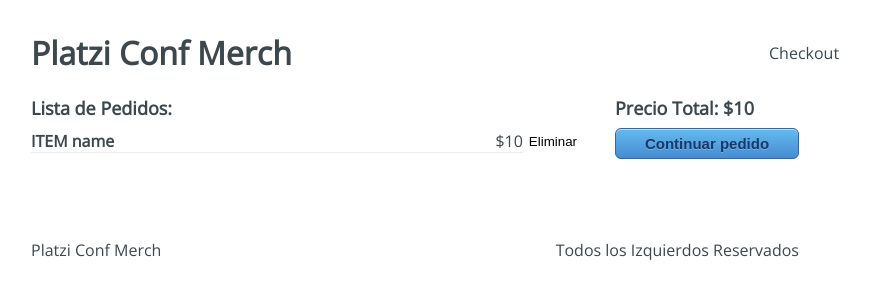
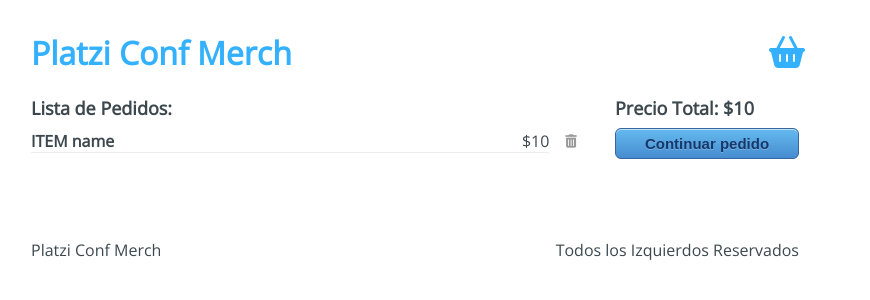
Before and after one commit to gomezjhon1022/platzi-conf-store, a React app: page /checkout in a window 1280 px wide. Shown: the top 300 px of the page, without its empty margins (225-1095 px from the left). Built offline with nearby package versions, Linux system fonts and the light colour scheme.

Commit message:
Añadir íconos y conexión con React Router

```diff
--- a/public/index.html
+++ b/public/index.html
@@ -5,6 +5,7 @@
   <meta http-equiv="X-UA-Compatible" content="IE=edge">
   <meta name="viewport" content="width=device-width, initial-scale=1.0">
   <title>Platzi conf store</title>
+  <script src="https://kit.fontawesome.com/4a383974a4.js" crossorigin="anonymous"></script>
 </head>
 <body>
   <div id="app"></div>
--- a/src/components/Header.jsx
+++ b/src/components/Header.jsx
@@ -1,12 +1,20 @@
 import React from 'react';
+import { Link } from 'react-router-dom';
 import '../styles/components/Header.css';
+
 
 const Header = () => {
   return (
     <div className="header">
-      <h1 className="header-title">Platzi Conf Merch</h1>
+      <h1 className="header-title">
+        <Link to="/">
+          Platzi Conf Merch
+        </Link>
+      </h1>
       <div className="header-checkout">
-        Checkout
+        <Link to="/checkout">
+          <i className="fas fa-shopping-basket fa-2x"></i>
+        </Link>
       </div>
     </div>
   );
--- a/src/containers/Checkout.jsx
+++ b/src/containers/Checkout.jsx
@@ -1,4 +1,5 @@
 import React from 'react';
+import { Link } from 'react-router-dom';
 import '../styles/components/Checkout.css'
 
 const Checkout = () => {
@@ -11,12 +12,16 @@
             <h4>ITEM name</h4>
             <span> $10</span>
           </div>
-          <button type="button">Eliminar</button>
+          <button type="button">
+            <i className="fas fa-trash-alt" />
+          </button>
         </div>
       </div>
       <div className="checkout-sidebar">
         <h3>Precio Total: $10</h3>
-        <button type="button">Continuar pedido</button>
+        <Link to="/checkout/information">
+          <button type="button">Continuar pedido</button>
+        </Link>
       </div>
     </div>
   )
--- a/src/containers/Information.jsx
+++ b/src/containers/Information.jsx
@@ -1,4 +1,5 @@
 import React from 'react';
+import { Link } from 'react-router-dom';
 import '../styles/components/Information.css'
 
 const Information = () => {
@@ -26,7 +27,9 @@
             Regresar
           </div>
           <div className="information-next">
+          <Link to="/checkout/payment">
             Pagar
+          </Link>
           </div>
         </div>
       </div>
```
